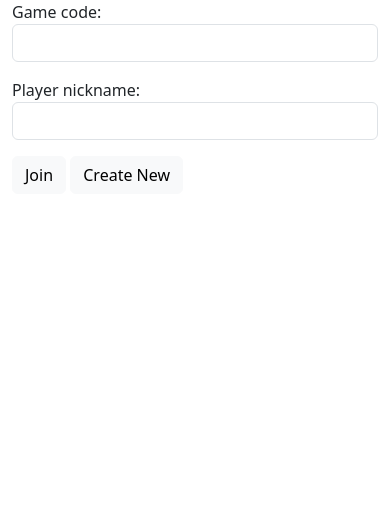
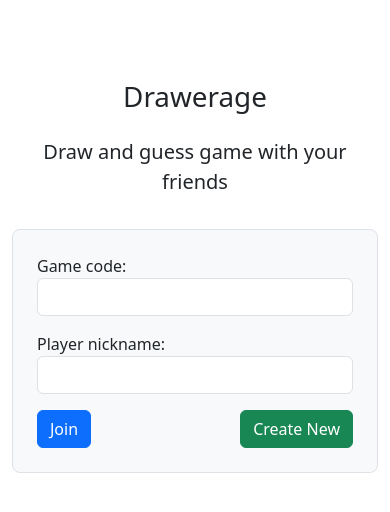
Before and after one commit to agramgurka/drawerage, a Django app: page /start/ in a window 390 px wide. Shown: the top 512 px of the page. Run offline with Django 4.2, Linux system fonts and the light colour scheme; data comes from the database, SQL or seed files in the repository; data that the repository does not hold is empty.

Commit message:
Add more CSS

```diff
--- a/application/templates/start_page.html
+++ b/application/templates/start_page.html
@@ -6,14 +6,20 @@
 </head>
 <body>
 <link href="https://cdn.jsdelivr.net/npm/bootstrap@5.3.0-alpha1/dist/css/bootstrap.min.css" rel="stylesheet" integrity="sha384-GLhlTQ8iRABdZLl6O3oVMWSktQOp6b7In1Zl3/Jr59b6EGGoI1aFkw7cmDA6j6gD" crossorigin="anonymous">
-<div class="container">
+<div class="container px-4 py-7 my-5">
+    <div class="text-center p-3">
+        <h1 class="p-3">Drawerage</h1>
+        <p class="lead">Draw and guess game with your friends</p>
+    </div>
     <div class="row justify-content-md-center">
-        <div class="col-md-4">
+        <div class="col-md-4 p-4 p-md-5 border rounded-3 bg-light">
             <form method="post">
                 {% csrf_token %}
                 {{ form.as_p }}
-                <input type="submit" class="btn btn-light" value="Join">
-                <a href="{% url 'create_game' %}" id="create_game" class="btn btn-light">Create New</a>
+                <div class="d-flex justify-content-between">
+                    <input type="submit" class="btn btn-primary" value="Join"/>
+                    <a href="{% url 'create_game' %}" id="create_game" class="btn btn-success">Create New</a>
+                </div>
             </form>
         </div>
     </div>
```
Also changed, not shown: application/static/css/game.css (+12 -0 lines), application/static/js/functions.js (+11 -9 lines), application/templates/game.html (+4 -4 lines).
